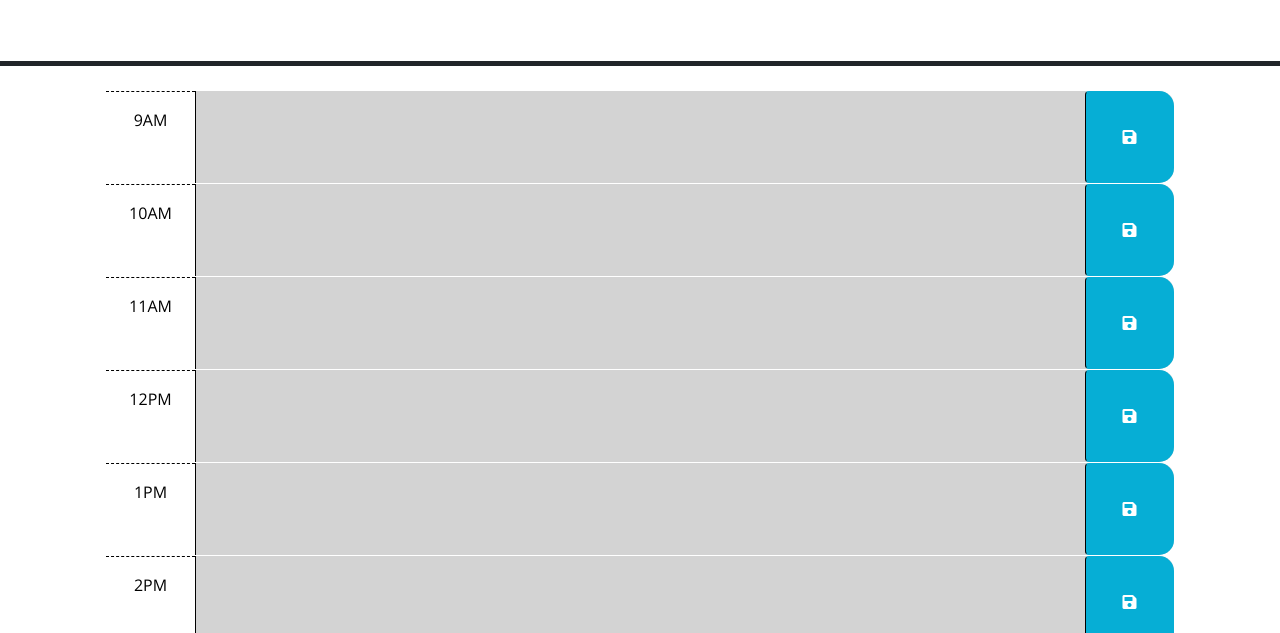
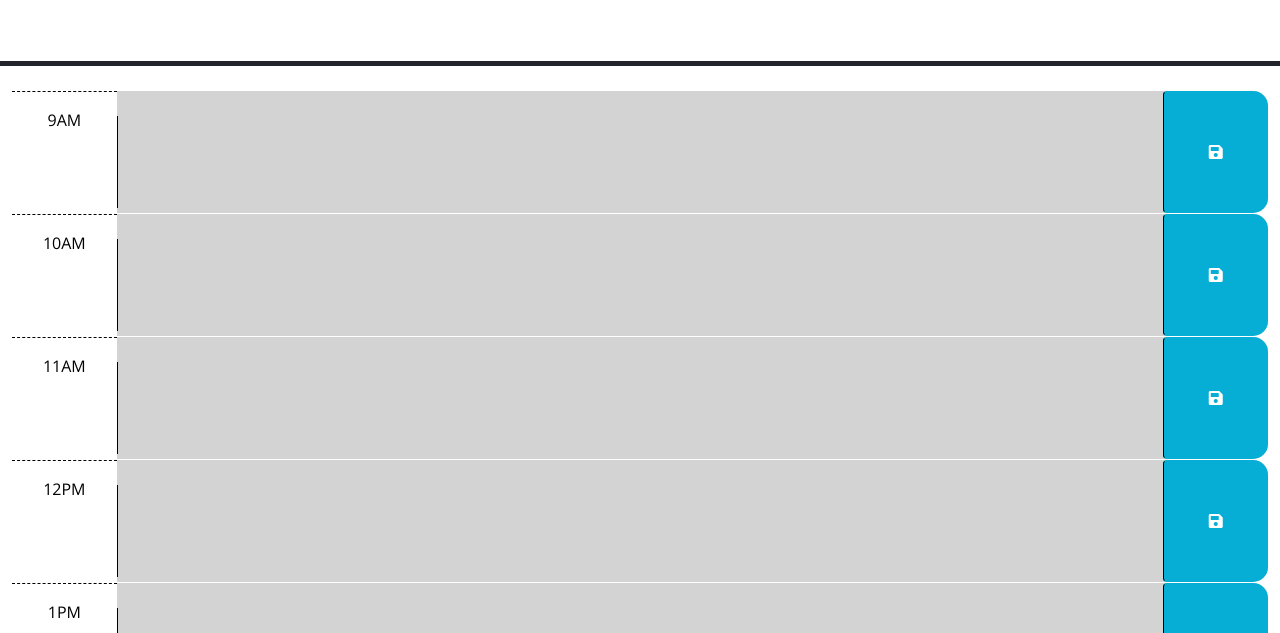
Before and after one commit to DaymenPasick/student-workday-scheduler, a plain HTML site: page index.html in a window 1280 px wide. Shown: the part 166-799 px from the top of the page. Drawn offline with nearby package versions, Linux system fonts and the light colour scheme.

Commit message:
added css and bootstrap styling for screen scrolling

```diff
--- a/assets/css/style.css
+++ b/assets/css/style.css
@@ -57,3 +57,8 @@ textarea {
   font-size: 20px;
   transition: all 0.3s ease-in-out;
 }
+
+.hero textarea {
+  margin-top: 25px;
+  margin-bottom: 5px;
+}
--- a/index.html
+++ b/index.html
@@ -29,7 +29,7 @@
       <p id="currentDay" class="lead"></p>
       <p id="currentDate" class="lead"></p>
     </header>
-    <div class="container-lg px-5">
+    <div class="hero vh-100 container-lg-12 px-4 pb-2  d-flex flex-column justify-content-between">
       <!-- Use class for "past", "present", and "future" to apply styles to the
         time-block divs accordingly. The javascript will need to do this by
         adding/removing these classes on each div by comparing the hour in the
@@ -42,9 +42,9 @@
 
 
 
-      <div id="hour-9" class="row time-block past">
+      <div id="hour-9" class="hero row time-block past">
         <div class="col-2 col-md-1 hour text-center py-3">9AM</div>
-        <textarea class="col-8 col-md-10 description" rows="3"> </textarea>
+        <textarea class="hero col-8 col-md-10 description" rows="3"> </textarea>
         <button class="btn saveBtn col-2 col-md-1" aria-label="save">
           <i class="fas fa-save" aria-hidden="true"></i>
         </button>
--- a/script.js
+++ b/script.js
@@ -9,11 +9,13 @@ saveButton.on('click', saveEvent);
 
 $(function saveEvent(event) {
 
+    // var
+    event.preventDefault;
 
 
 
 
-  // TODO: Add a listener for click events on the save button. This code should
+  // This code should
   // use the id in the containing time-block as a key to save the user input in
   // local storage.
 
```
